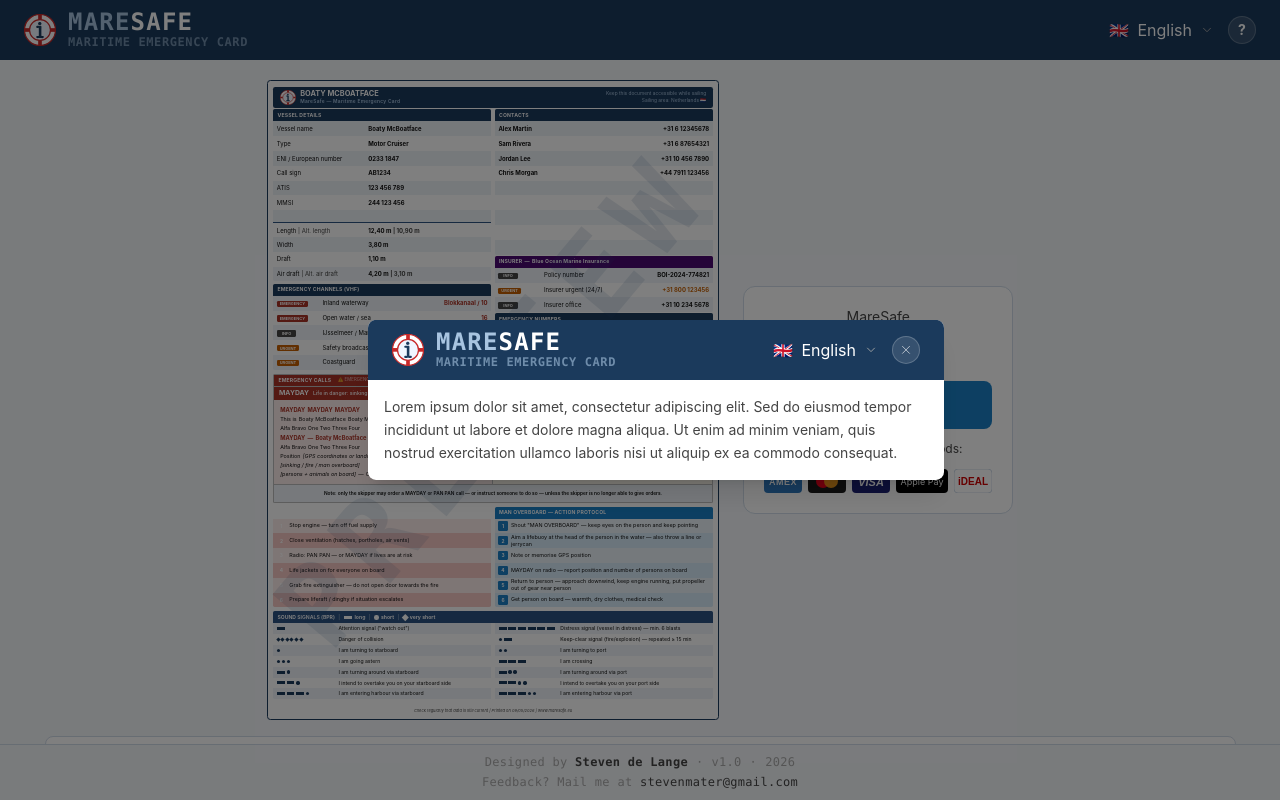
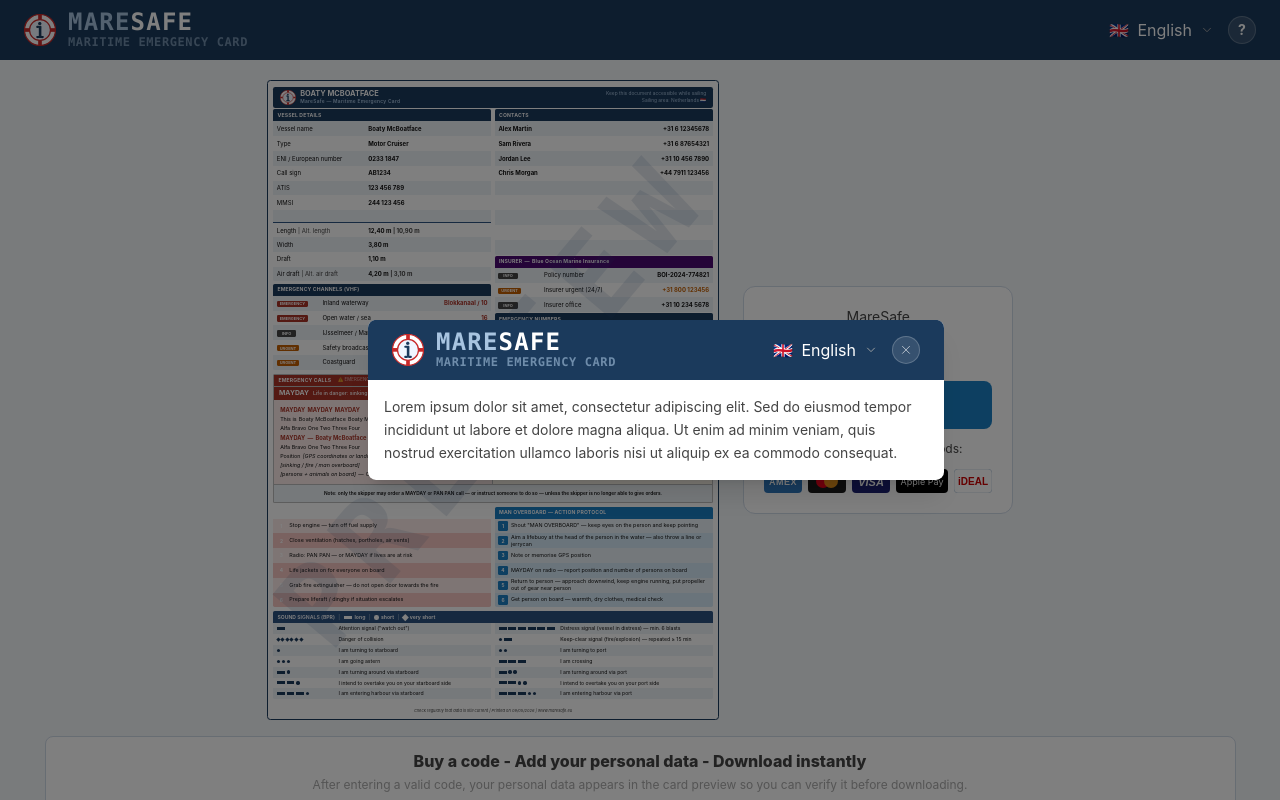
Before and after one commit to StevenMater/maresafe, a React (Vite) app: page / in a window 1280 px wide. Shown: the top 800 px of the page. Built offline with nearby package versions, Linux system fonts and the light colour scheme.

Commit message:
style(layout): use min-h-screen so footer sits at bottom when content is short

```diff
--- a/src/App.tsx
+++ b/src/App.tsx
@@ -42,9 +42,9 @@
   const cardData = hasValidCode ? data : DEMO_DATA
 
   return (
-    <div className="flex flex-col h-screen overflow-hidden">
+    <div className="flex flex-col min-h-screen bg-[#f4f7fa]">
       <Header seenInfo={seenInfo} markSeen={markSeen} />
-      <div className="flex-1 overflow-y-auto bg-[#f4f7fa]">
+      <div className="flex-1">
         <div
           ref={cardRowRef}
           className="flex flex-wrap justify-center items-center gap-6 px-4 pt-5">
```
